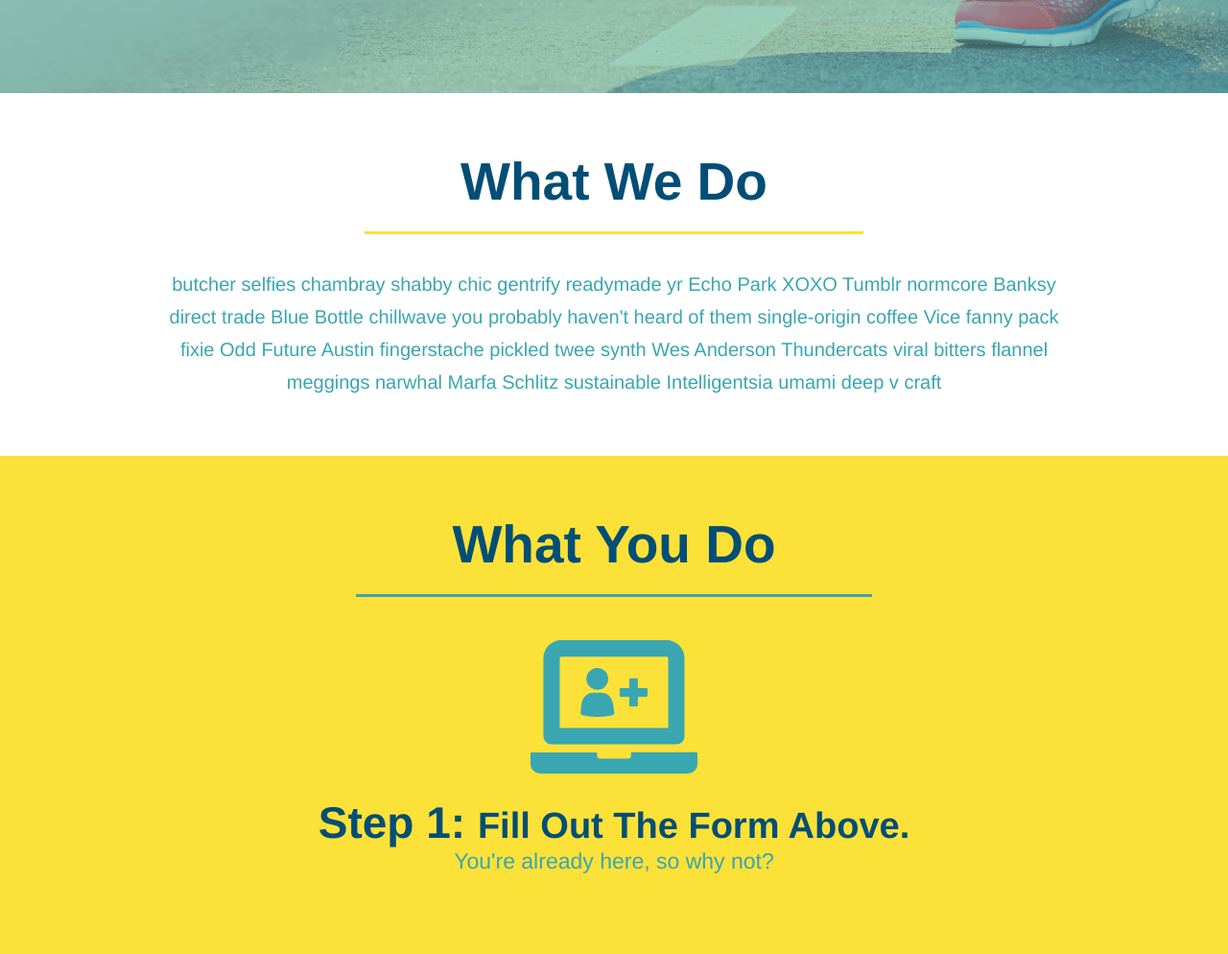
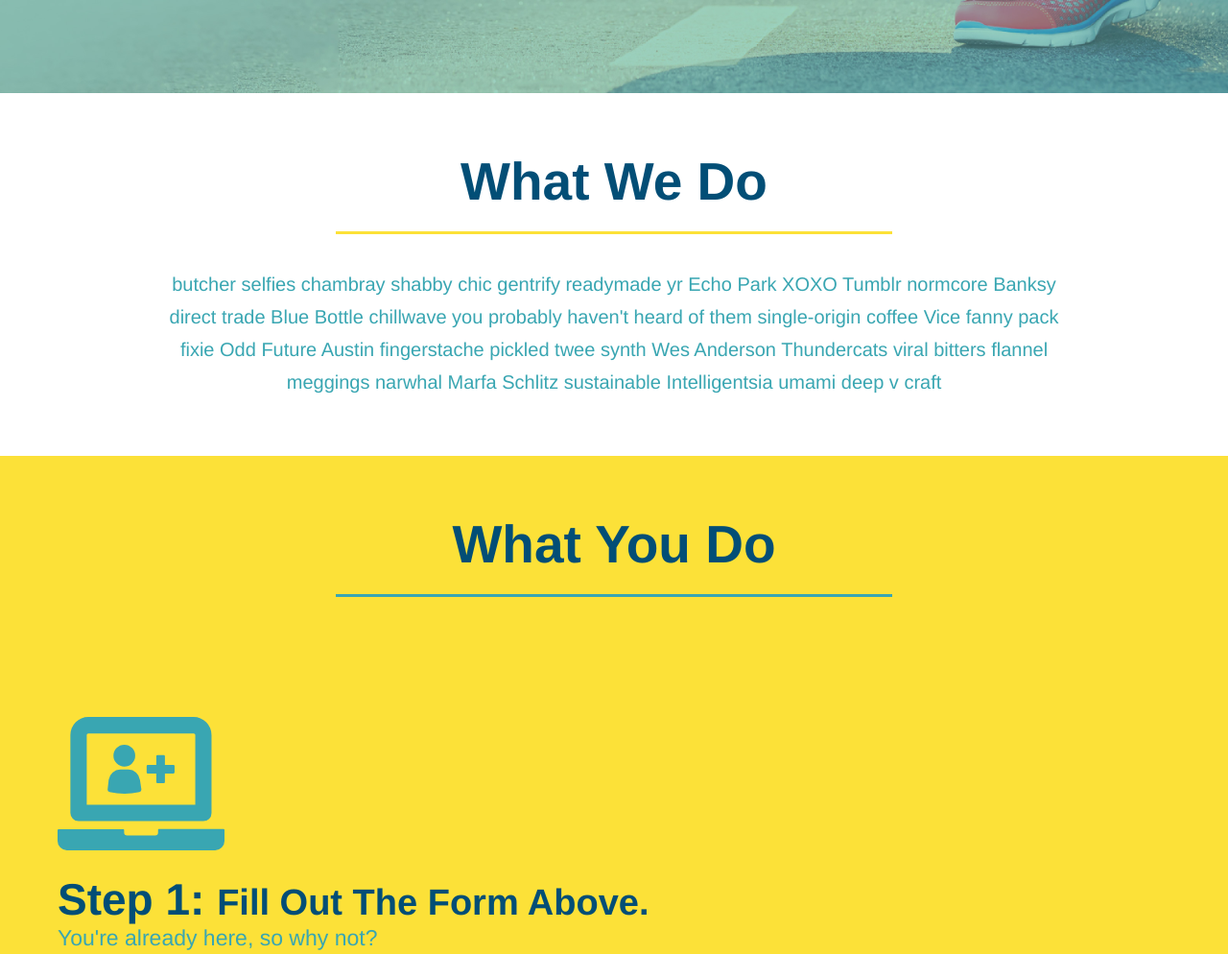
Before and after one commit to ZachFulmer/run-buddy_2.0, a plain HTML site: page index.html in a window 1280 px wide. Shown: the part 633-1627 px from the top of the page at 96% size. Drawn offline with Linux system fonts and the light colour scheme.

Commit message:
add flexbox to h2 section-title elements

```diff
--- a/assets/css/style.css
+++ b/assets/css/style.css
@@ -126,6 +126,7 @@ section {
   color: #fce138;
 }
 
+
 .form-input {
   border: 1px solid #024e76;
   display: block;
@@ -152,11 +153,12 @@ section {
 
 /* SECTION TITLE STYLES START */
 .section-title {
+  padding-bottom: 20px;
+  text-align: center;
+  margin: 0 auto 35px auto;
+  width: 50%;
   font-size: 55px;
-  display: inline-block;
-  padding: 0 100px 20px 100px;
   border-bottom: 3px solid;
-  margin-bottom: 35px;
   color: #024e76;
 }
 
@@ -170,11 +172,8 @@ section {
 /* SECTION TITLE STYLES END */
 
 /* WHAT WE DO STYLES */
-.intro {
+.intro p {
   text-align: center;
-}
-
-.intro p {
   line-height: 1.7;
   color: #39a6b2;
   width: 80%;
@@ -186,7 +185,6 @@ section {
 
 /* WHAT YOU DO STYLES START */
 .steps {
-  text-align: center;
   background: #fce138;
 }
 
@@ -216,10 +214,6 @@ section {
 /* WHAT YOU DO STYLES END */
 
 /* MEET THE TRAINERS START */
-.trainers {
-  text-align: center;
-}
-
 .trainer {
   width: 900px;
   margin: 0 auto 30px auto;
@@ -258,7 +252,7 @@ section {
 
 /* REACH OUT STYLES START */
 .contact {
-  text-align: center;
+
   background: #024e76;
 }
 
@@ -268,7 +262,7 @@ section {
 
 .contact-info iframe {
   width: 400px;
-height: 400px;
+  height: 400px;
 }
 
 .contact-info div {
@@ -307,3 +301,7 @@ height: 400px;
 .text-right {
   text-align: right;
 }
+
+.flex-row{
+  display: flex;
+}
--- a/index.html
+++ b/index.html
@@ -72,20 +72,27 @@
 
     <!-- "what we do" start - <section> -->
     <section id="what-we-do" class="intro">
+      <div class="flex-row">
         <h2 class="section-title primary-border">
           What We Do
         </h2>
+      </div>
+      <div class="flex-row">
         <p>
           butcher selfies chambray shabby chic gentrify readymade yr Echo Park XOXO Tumblr normcore Banksy direct trade  Blue Bottle chillwave you probably haven't heard of them single-origin coffee Vice fanny pack fixie Odd Future Austin fingerstache pickled twee synth Wes Anderson Thundercats viral bitters flannel meggings narwhal Marfa Schlitz sustainable Intelligentsia umami deep v craft
         </p>
+      </div>
+
     </section>
     <!-- end "what we do" -->
 
     <!-- "what you do" start -->
     <section id="what-you-do" class="steps">
+      <div class="flex-row">
         <h2 class="section-title secondary-border">
           What You Do
         </h2>
+      </div>
       <div>
         <img src="./assets/images/step-1.svg" alt="" />
         <h3>Step 1: <span>Fill Out The Form Above.</span></h3>
@@ -111,9 +118,11 @@
 
     <!-- "meet the trainers" start -->
     <section id="your-trainers" class="trainers">
+      <div class="flex-row">
         <h2 class="section-title primary-border">
           Meet The Trainers
         </h2>
+      </div>
 
       <article class="trainer">
         <img src="./assets/images/trainer-1.jpg" alt="Arron Stephens in his workout clothes, ready to pump iron" />
@@ -146,9 +155,11 @@
 
     <!-- "reach out" start -->
     <section id="reach-out" class="contact">
+      <div class="flex-row">
         <h2 class="section-title secondary-border">
           Reach Out
         </h2>
+      </div>
 
       <div class="contact-info">
 
```
Lines whose indentation alone changed are shown as unchanged.
